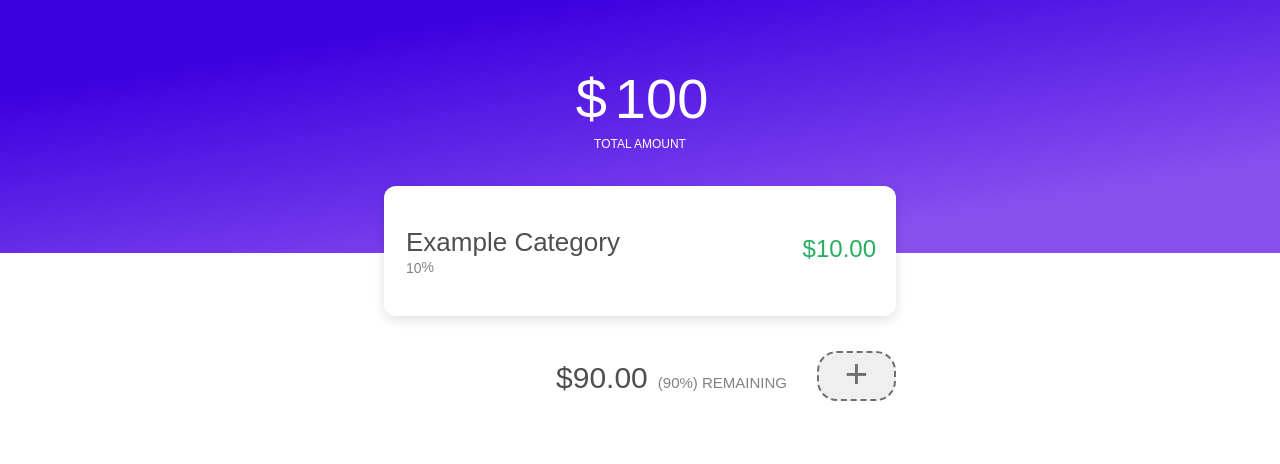
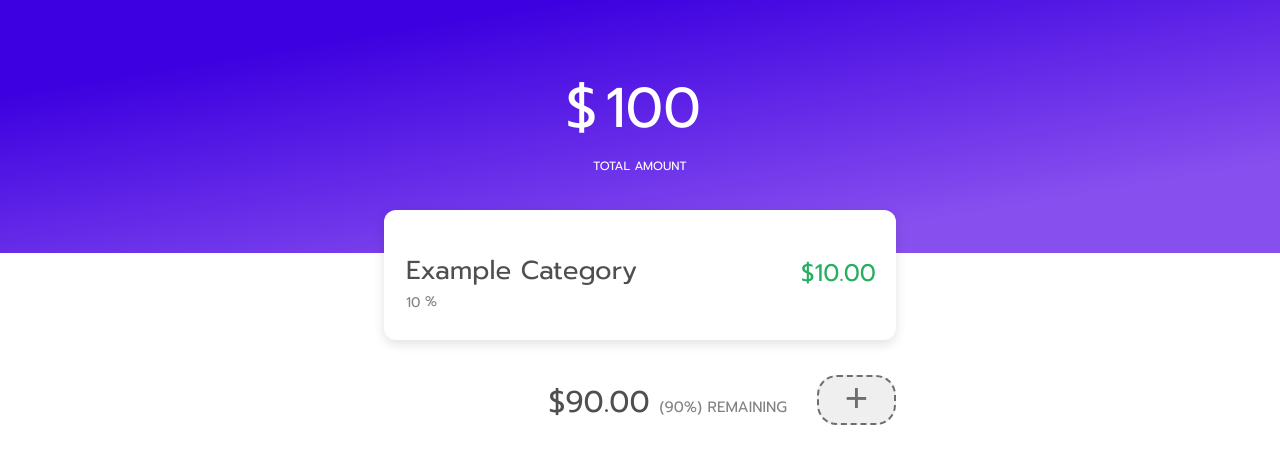
Before and after one commit to jacksonhvisuals/budget-calculator, a React (Create React App) app: page / in a window 1280 px wide. Shown: the top 464 px of the page. Built offline with nearby package versions, Linux system fonts and the light colour scheme.

Commit message:
Switch font to Prompt

```diff
--- a/public/index.html
+++ b/public/index.html
@@ -11,6 +11,7 @@
     <link rel="manifest" href="%PUBLIC_URL%/manifest.json">
     <link rel="shortcut icon" href="%PUBLIC_URL%/favicon.ico">
     <link href="https://fonts.googleapis.com/css?family=Raleway" rel="stylesheet">
+    <link href="https://fonts.googleapis.com/css?family=Prompt" rel="stylesheet">
 
     <!--
       Notice the use of %PUBLIC_URL% in the tags above.
--- a/src/components/AppLayout/AppLayout.css
+++ b/src/components/AppLayout/AppLayout.css
@@ -42,7 +42,7 @@
 input {
   min-width: 10px;
   border: none;
-  font-family: sans-serif;
+  font-family: "Prompt", sans-serif;
   background-color: transparent;
   font-size: 56px;
   color: #fff;
--- a/src/components/AppLayout/AppLayout.js
+++ b/src/components/AppLayout/AppLayout.js
@@ -12,7 +12,6 @@
 class AppLayout extends Component {
   constructor(props) {
     super(props);
-
     if (
       offlineData.getItem("budgetItemCollection") != null &&
       offlineData.getItem("dbudget") != null
--- a/src/components/BudgetInput/BudgetInput.css
+++ b/src/components/BudgetInput/BudgetInput.css
@@ -1,7 +1,7 @@
 #budgetInputForm {
   min-width: 10px;
   border: none;
-  font-family: sans-serif;
+  font-family: "Prompt", sans-serif;
   background-color: transparent;
   font-size: 56px;
   color: #fff;
@@ -25,8 +25,6 @@
 .input-icon > div {
   display: inline-block;
 }
-#budgetInputForm {
-}
 
 input:focus {
   outline: none;
@@ -39,7 +37,7 @@
 }
 
 #inputsubtext {
-  font-family: Prompt, sans-serif;
+  font-family: "Prompt", sans-serif;
   font-style: normal;
   font-weight: 300;
   line-height: normal;
--- a/src/components/ItemCard/ItemCard.css
+++ b/src/components/ItemCard/ItemCard.css
@@ -42,6 +42,7 @@
   margin-top: 10px;
   padding: 20px;
   position: relative;
+  font-family: "Prompt", sans-serif;
 }
 .item-card::after {
   clear: both;
--- a/src/index.css
+++ b/src/index.css
@@ -1,5 +1,5 @@
 body {
   margin: 0;
   padding: 0;
-  font-family: sans-serif;
+  font-family: "Prompt", sans-serif;
 }
```
